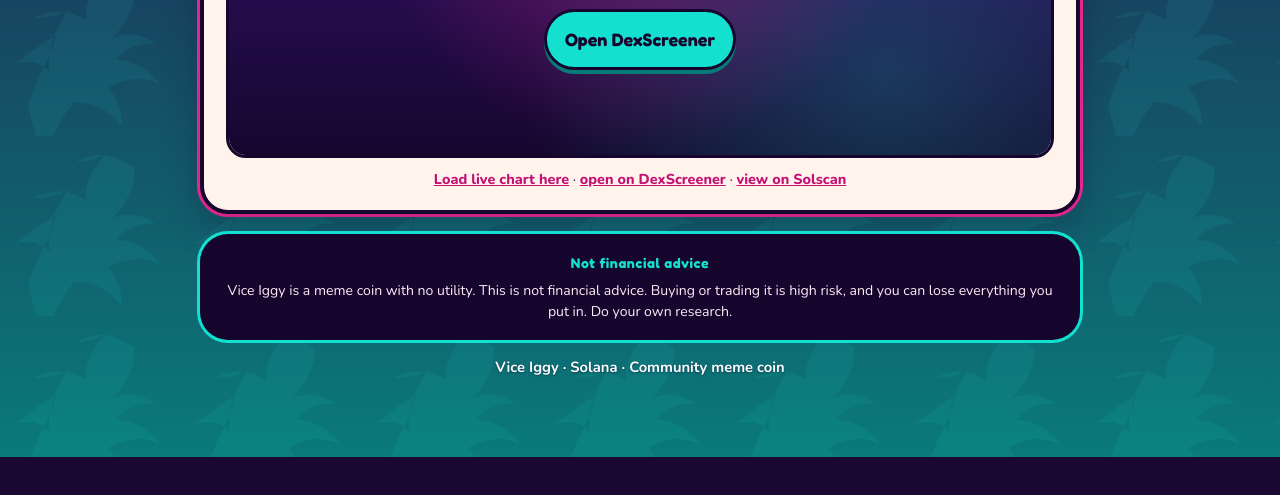
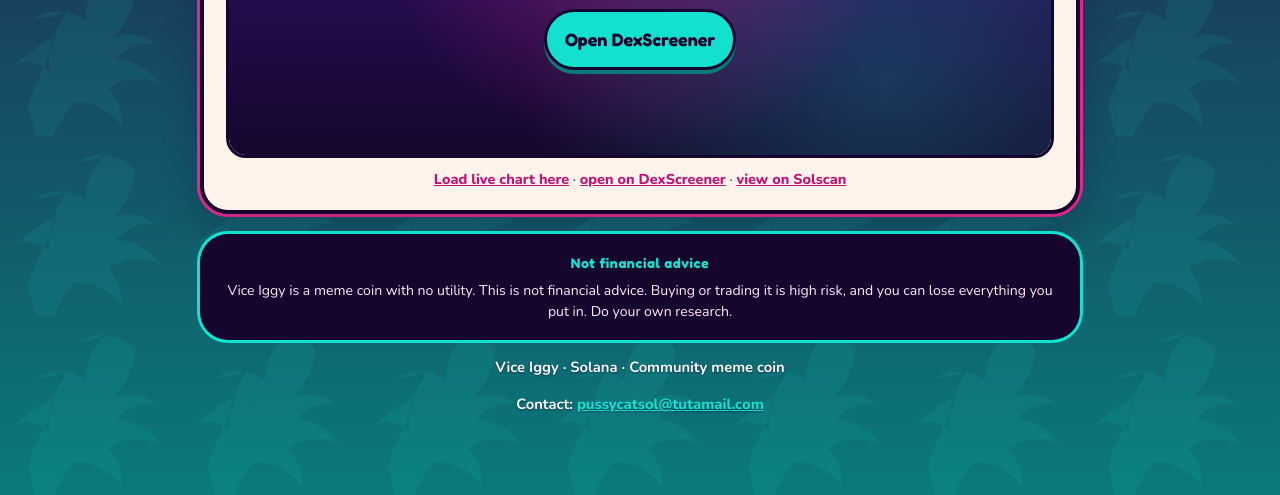
Before and after one commit to pussycat-sol/viceiggy, a plain HTML site: page index.html in a window 1280 px wide. Shown: the part 1844-2339 px from the top of the page. Before the commit the page ends 2301 px from the top, so only its background shows below. Drawn offline with Linux system fonts and the light colour scheme.

Commit message:
Add contact email

```diff
--- a/index.html
+++ b/index.html
@@ -139,6 +139,7 @@
 
     <footer>
       <p>Vice Iggy · Solana · Community meme coin</p>
+    <p>Contact: <a href="mailto:pussycatsol@tutamail.com">pussycatsol@tutamail.com</a></p>
     </footer>
   </main>
 
```
